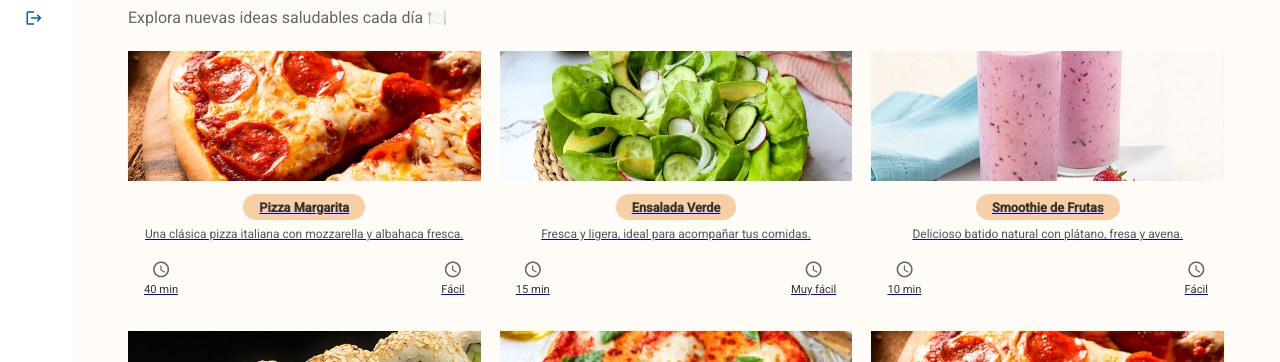
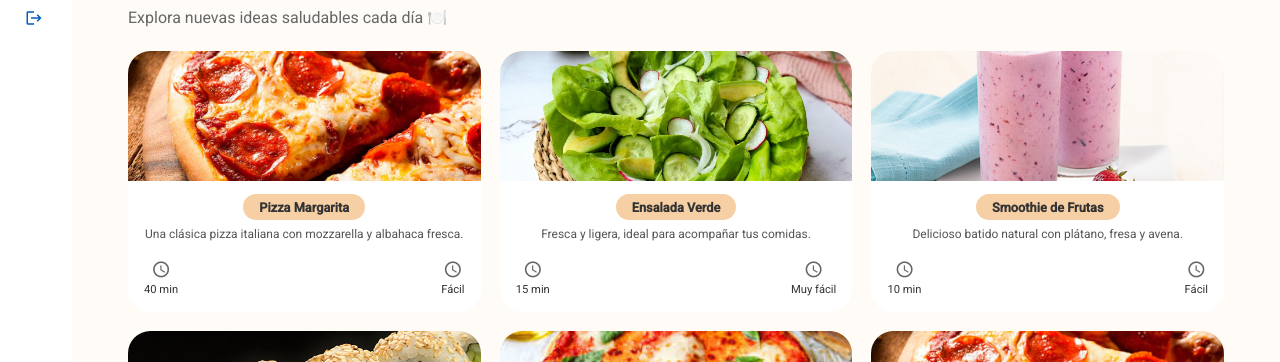
Before and after one commit to SiddhartaCervantes/NutriFlow, an Angular app in the folder frontend/: page /recetas in a window 1280 px wide. Shown: the part 234-596 px from the top of the page. Built offline with nearby package versions, Linux system fonts and the light colour scheme.

Commit message:
Recipee Card Update

```diff
--- a/frontend/src/app/components/cardInfo/card-preview.component.scss
+++ b/frontend/src/app/components/cardInfo/card-preview.component.scss
@@ -1,7 +1,13 @@
-.a{
-  style: none;
-}
-.recipe-card {
+
+a.recipe-card {
+
+  text-decoration: none;
+  color: inherit;
+
+  display: flex;
+  flex-direction: column;
+
+
   position: relative;
   width: 100%;
   height: 100%;
@@ -17,7 +23,7 @@
     box-shadow 300ms cubic-bezier(.2,.8,.2,1);
 }
 
-.recipe-card:hover {
+a.recipe-card:hover {
   transform: translateY(-10px) rotateX(6deg) rotateY(-6deg);
   box-shadow: 0 30px 80px rgba(0,0,0,0.25);
 }
--- a/frontend/src/app/components/recipeDetails/recipe-detail.component.css
+++ b/frontend/src/app/components/recipeDetails/recipe-detail.component.css
@@ -1,6 +1,6 @@
 :host {
   display: block;
-  background: #f6f1ea;
+
   padding: clamp(16px, 2vw, 28px);
   box-sizing: border-box;
 }
```
